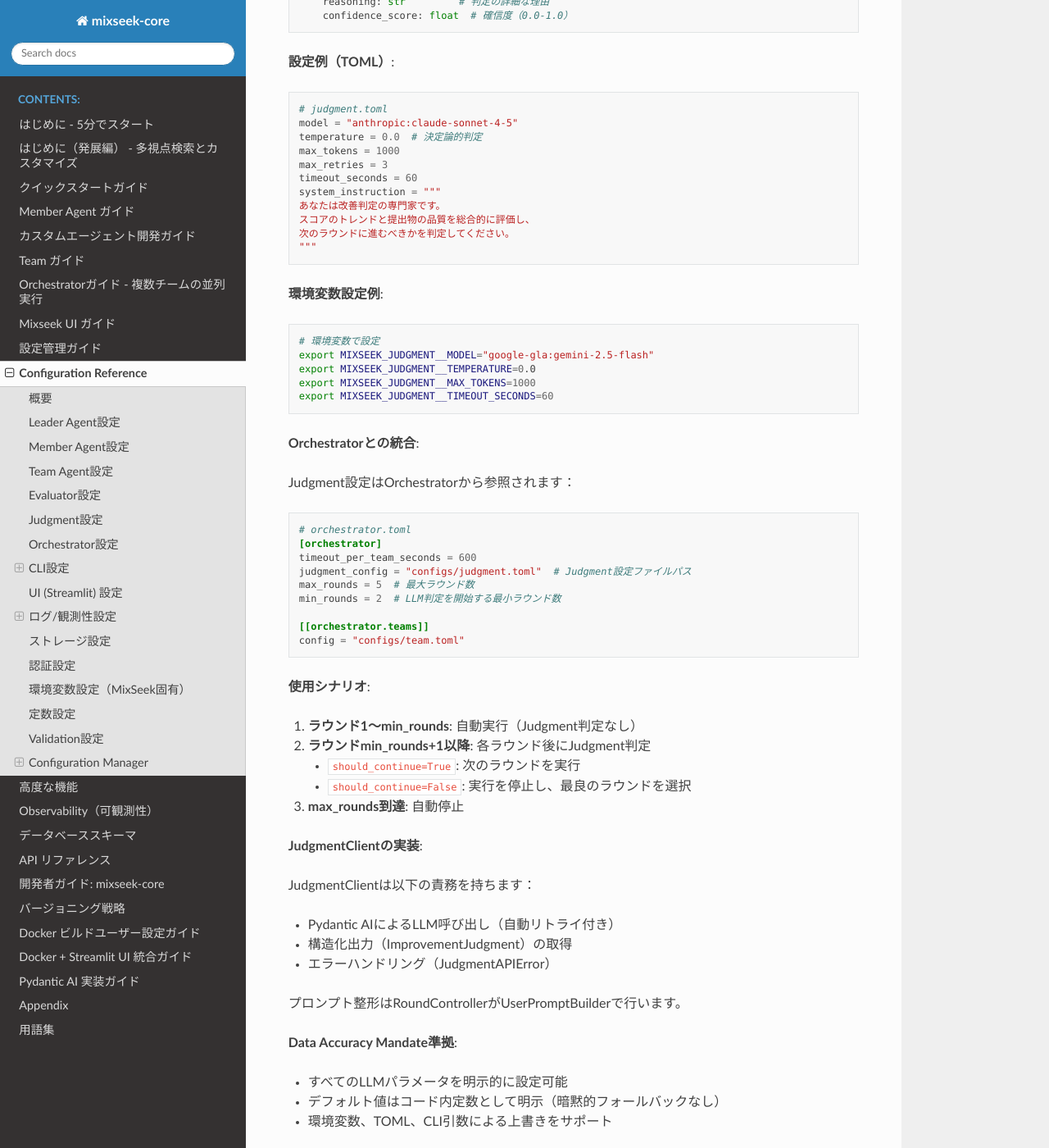
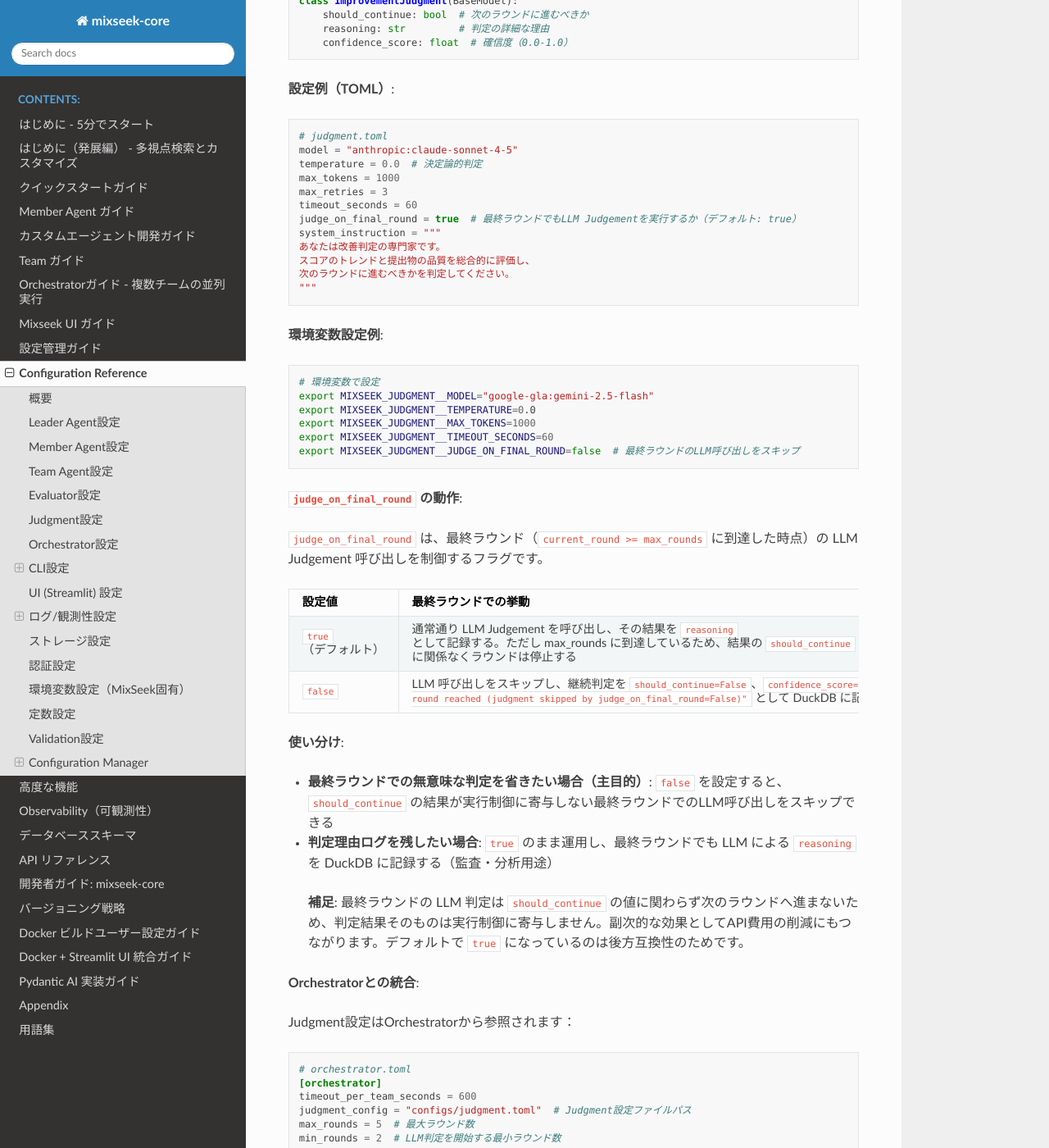
Before and after one commit to mixseek/mixseek-core, a Sphinx documentation site: the page built from docs/configuration-reference.md, in a window 1280 px wide and 1400 px high, scrolled down 6421 px. Shown: the whole window at 82% size. Built offline with Sphinx 7.4.7 and the Read the Docs theme 3.1.0, drawn with Linux system fonts in a browser that asks for light colours; some of the changed text lies outside the part shown.

Commit message:
docs(agent): add guidance on using judge_on_final_round to skip unnecessary LLM calls in the final round

````diff
--- a/docs/configuration-reference.md
+++ b/docs/configuration-reference.md
@@ -237,6 +237,7 @@ JudgmentはLLM-as-a-Judgeによるラウンド継続判定機能を提供しま
 | top_p | float \| None | None | TOML/定数 | top_p | MIXSEEK_JUDGMENT__TOP_P | - | オプション | Top-pサンプリングパラメータ（0.0-1.0、Noneの場合はLLM側のデフォルト値） |
 | seed | int \| None | None | TOML/定数 | seed | MIXSEEK_JUDGMENT__SEED | - | オプション | ランダムシード（OpenAI/Geminiでサポート、Anthropicでは非サポート） |
 | system_instruction | str \| None | None | TOML/定数 | system_instruction | MIXSEEK_JUDGMENT__SYSTEM_INSTRUCTION | - | オプション | システム指示（Noneの場合はデフォルト指示を使用） |
+| judge_on_final_round | bool | True | TOML/定数 | judge_on_final_round | MIXSEEK_JUDGMENT__JUDGE_ON_FINAL_ROUND | - | オプション | 最終ラウンド（current_round >= max_rounds）でLLM Judgementを実行するかどうか。Falseの場合、最終ラウンドではLLM呼び出しをスキップし、継続判定を直接Falseにする。次ラウンドに進めない最終ラウンドでの無意味な判定を省くことが主目的 |
 
 **デフォルトsystem_instruction**:
 
@@ -281,6 +282,7 @@ temperature = 0.0  # 決定論的判定
 max_tokens = 1000
 max_retries = 3
 timeout_seconds = 60
+judge_on_final_round = true  # 最終ラウンドでもLLM Judgementを実行するか（デフォルト: true）
 system_instruction = """
 あなたは改善判定の専門家です。
 スコアのトレンドと提出物の品質を総合的に評価し、
@@ -296,7 +298,24 @@ export MIXSEEK_JUDGMENT__MODEL="google-gla:gemini-2.5-flash"
 export MIXSEEK_JUDGMENT__TEMPERATURE=0.0
 export MIXSEEK_JUDGMENT__MAX_TOKENS=1000
 export MIXSEEK_JUDGMENT__TIMEOUT_SECONDS=60
+export MIXSEEK_JUDGMENT__JUDGE_ON_FINAL_ROUND=false  # 最終ラウンドのLLM呼び出しをスキップ
 ```
+
+**`judge_on_final_round` の動作**:
+
+`judge_on_final_round` は、最終ラウンド（`current_round >= max_rounds` に到達した時点）の LLM Judgement 呼び出しを制御するフラグです。
+
+| 設定値 | 最終ラウンドでの挙動 |
+|-------|------------------|
+| `true`（デフォルト） | 通常通り LLM Judgement を呼び出し、その結果を `reasoning` として記録する。ただし max_rounds に到達しているため、結果の `should_continue` に関係なくラウンドは停止する |
+| `false` | LLM 呼び出しをスキップし、継続判定を `should_continue=False`、`confidence_score=1.0`、`reasoning="Final round reached (judgment skipped by judge_on_final_round=False)"` として DuckDB に記録する |
+
+**使い分け**:
+
+- **最終ラウンドでの無意味な判定を省きたい場合（主目的）**: `false` を設定すると、`should_continue` の結果が実行制御に寄与しない最終ラウンドでのLLM呼び出しをスキップできる
+- **判定理由ログを残したい場合**: `true` のまま運用し、最終ラウンドでも LLM による `reasoning` を DuckDB に記録する（監査・分析用途）
+
+> **補足**: 最終ラウンドの LLM 判定は `should_continue` の値に関わらず次のラウンドへ進まないため、判定結果そのものは実行制御に寄与しません。副次的な効果としてAPI費用の削減にもつながります。デフォルトで `true` になっているのは後方互換性のためです。
 
 **Orchestratorとの統合**:
 
@@ -317,10 +336,12 @@ config = "configs/team.toml"
 **使用シナリオ**:
 
 1. **ラウンド1〜min_rounds**: 自動実行（Judgment判定なし）
-2. **ラウンドmin_rounds+1以降**: 各ラウンド後にJudgment判定
+2. **ラウンドmin_rounds+1〜max_rounds-1**: 各ラウンド後にJudgment判定
    - `should_continue=True`: 次のラウンドを実行
    - `should_continue=False`: 実行を停止し、最良のラウンドを選択
-3. **max_rounds到達**: 自動停止
+3. **max_rounds到達（最終ラウンド）**: 自動停止
+   - `judge_on_final_round=true`（デフォルト）: LLM Judgementを実行し、`reasoning` をログに記録した上で停止
+   - `judge_on_final_round=false`: LLM Judgementをスキップし、`should_continue=False` として記録した上で停止（最終ラウンドでの無意味な判定を回避する主目的、副次的にAPI費用も削減）
 
 **JudgmentClientの実装**:
 
````
Also changed, not shown: docs/getting-started-advanced.md (+12 -1 lines).
